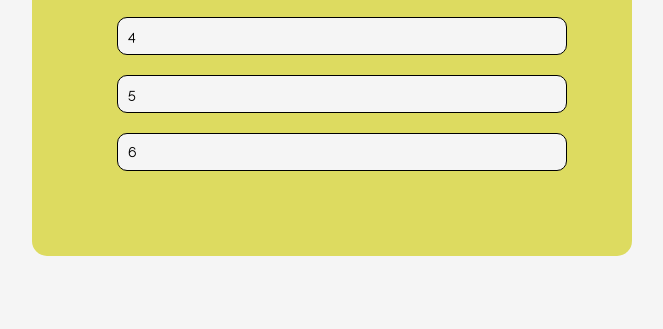
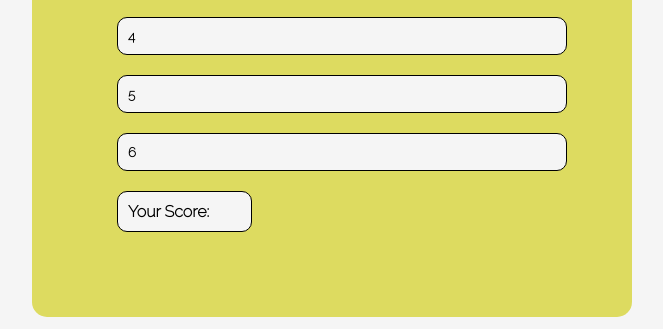
Before and after one commit to Code-Institute-Submissions/Mysanthropium-project2, a plain HTML site: page index.html in a window 1280 px wide. Shown: the part 471-800 px from the top of the page, without its empty margins (308-971 px from the left). Drawn offline with Linux system fonts and the light colour scheme.

Commit message:
Add current score box

```diff
--- a/assets/css/style.css
+++ b/assets/css/style.css
@@ -75,3 +75,15 @@ body {
 .incorrect {
     background: rgb(236, 68, 68);
 }
+
+#current-score {
+    box-sizing: border-box;
+    background: whitesmoke;
+    font-weight: 600;
+    width: 30%;
+    padding: 10px;
+    margin: 10px;
+    border-radius: 10px;
+    text-align: left;
+    border: 1px solid black;
+}
--- a/index.html
+++ b/index.html
@@ -28,12 +28,14 @@
             <button class="btn">Answer 3</button>
             <button class="btn">Answer 4</button>
         </div>
-
+        <div id="current-score">Your Score:</div>
         <button id="next-btn">Next</button>
 
         </div>
     </div>
 
+
+
     <!-- link to javascript -->
     <script src="assets/js/script.js"></script>
 </body>
```
